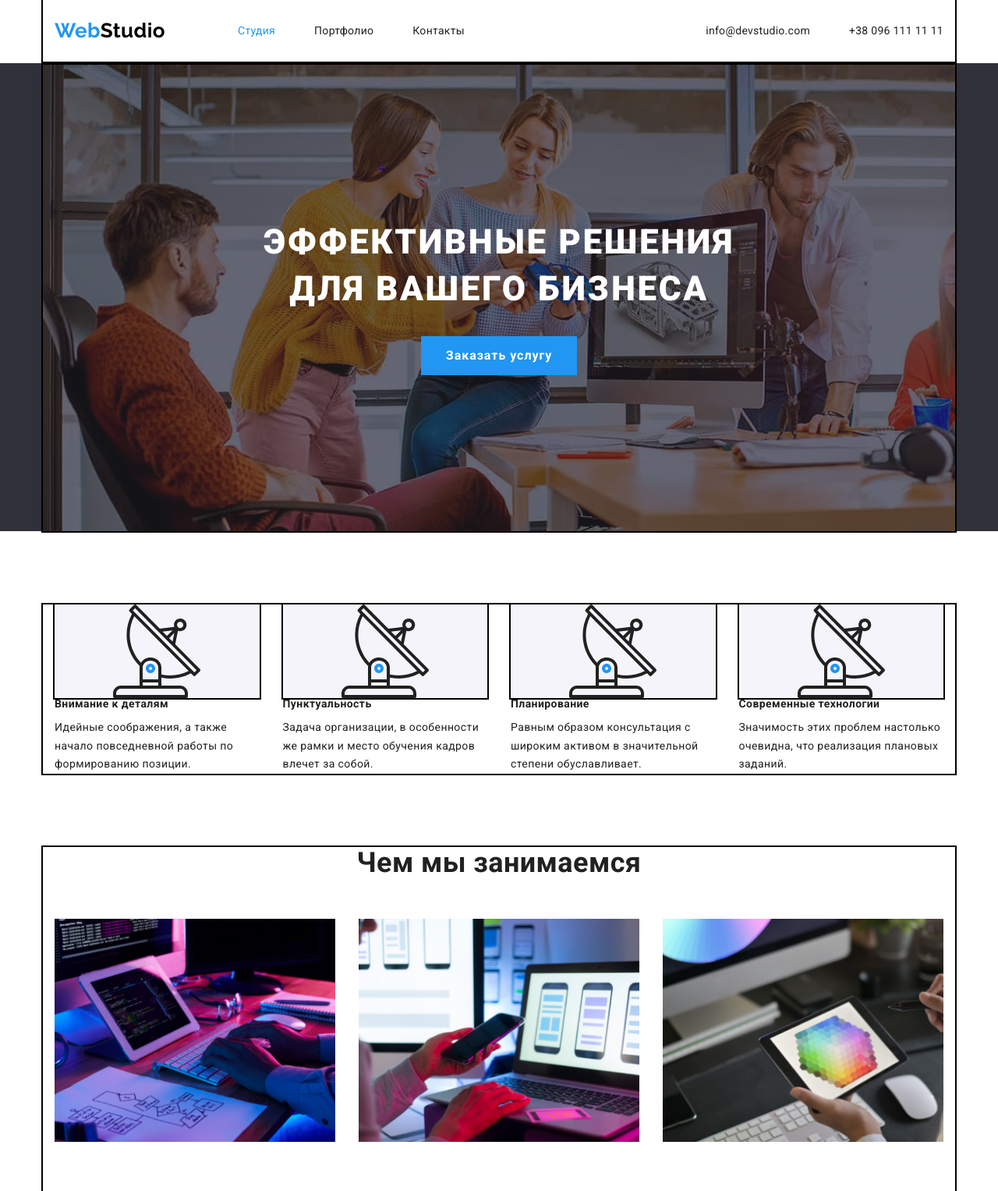
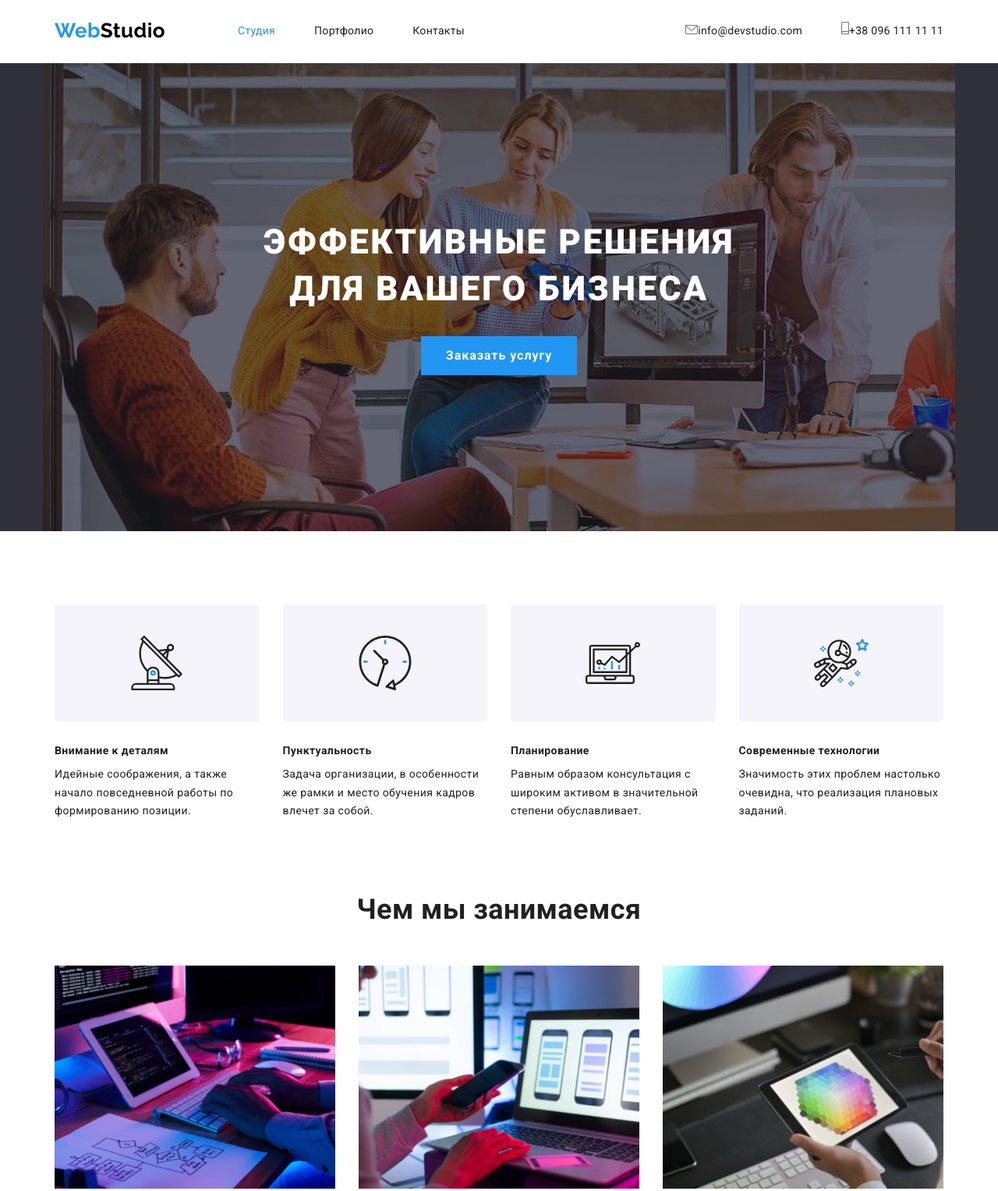
Before and after one commit to ArmatuRio/goit-markup-hw-04, a plain HTML site: page index.html in a window 1280 px wide. Shown: the top 1527 px of the page at 78% size. Drawn offline with Linux system fonts and the light colour scheme.

Commit message:
добавлены иконки в контейнер Особенности

```diff
--- a/css/styles.css
+++ b/css/styles.css
@@ -41,7 +41,7 @@ body {
 
 /* ====Контейнер==== */
 .container {
-  outline: 2px solid black;
+  /* outline: 2px solid black; */
   width: 1170px;
   margin: 0 auto;
   padding: 0 15px;
@@ -69,21 +69,21 @@ ul {
 }
 
 /* ===Header=== */
+.page-header {
+  border-bottom: 1px solid #ececec;
+}
 
 .page-header .container {
   display: flex;
   align-items: center;
   margin-bottom: 0;
   justify-content: space-between;
-  border-bottom: 1px solid #ececec;
 }
 
 .header-nav {
   display: flex;
   align-items: center;
 }
-
-/* Site nav */
 
 .site-nav > .item:not(:last-child) {
   margin-right: 50px;
@@ -97,21 +97,12 @@ ul {
 .site-nav-contacts {
   display: flex;
 }
-/* ===ICON=== */
-/* .site-nav-contacts .item .link::before {
-  content: '';
-  width: 20px;
-  height: 20px;
-  margin-right: 10px;
-  background-image: url('../images/envelope.svg');
-  background-size: contain;
-  background-repeat: no-repeat;
-  background-color: black;
-} */
 
 .site-nav-contacts > .item:not(:last-child) {
   margin-right: 50px;
 }
+
+/* Site nav */
 
 .site-nav .link,
 .site-nav-contacts .link,
@@ -136,6 +127,10 @@ ul {
 
 .site-nav .link.current {
   color: #2196f3;
+}
+
+.mailto-icon,
+.tel-icon {
 }
 
 /* hero */
@@ -193,8 +188,28 @@ ul {
 }
 
 /* Section  */
+
+/* ====Особенности==== */
+
 .section {
   padding-top: 94px;
+}
+
+.section-title.heading {
+  padding-top: 30px;
+}
+
+.container-icon {
+  display: block;
+  flex-wrap: wrap;
+  background-color: #f5f4fa;
+  border-radius: 4px;
+}
+
+.svg-icon {
+  width: 70px;
+  margin: auto;
+  display: flex;
 }
 
 .feature {
@@ -204,19 +219,7 @@ ul {
   margin-left: -30px;
 }
 
-.feature .list-item::before {
-  outline: 2px solid black;
-  display: block;
-  content: '';
-  height: 120px;
-  background-size: contain;
-  background-repeat: no-repeat;
-  background-position: center;
-  background-color: #f5f4fa;
-  background-image: url('../images/antenna\ 1.svg');
-}
-
-.feature > .list-item {
+.feature > .item {
   flex-basis: calc(100% / 4 - 30px);
   margin-left: 30px;
 }
@@ -274,6 +277,10 @@ ul {
   padding-bottom: 10px;
 }
 
+.card-group .item {
+  background-color: #ffffff;
+}
+
 .card-group {
   display: flex;
   flex-wrap: wrap;
@@ -287,9 +294,12 @@ ul {
   margin-left: 30px;
 }
 
+.section-command {
+  background-color: #f5f4fa;
+}
+
 .section-command .container {
   padding-top: 94px;
-  background-color: #f5f4fa;
 }
 
 .section-command .text-group {
@@ -339,8 +349,8 @@ ul {
   margin-left: -30px;
   margin-top: -30px;
 
-  box-shadow: 0px 1px 1px rgba(0, 0, 0, 0.12), 0px 4px 4px rgba(0, 0, 0, 0.06),
-    1px 4px 6px rgba(0, 0, 0, 0.16);
+  /* box-shadow: 0px 1px 1px rgba(0, 0, 0, 0.12), 0px 4px 4px rgba(0, 0, 0, 0.06),
+    1px 4px 6px rgba(0, 0, 0, 0.16); */
 }
 
 .card-work > .item {
--- a/index.html
+++ b/index.html
@@ -35,13 +35,18 @@
 
         <ul class="site-nav-contacts">
           <li class="item">
-            <a href="mailto:info@devstudio.com" class="link"
+            <a href="mailto:info@devstudio.com" class="link">
+              <svg class="mailto-icon" width="16px" height="12px">
+                <use href="./images/icons2.svg#icon-envelope"></use></svg
               >info@devstudio.com</a
             >
           </li>
-
           <li class="item">
-            <a href="tel:+380961111111" class="link">+38 096 111 11 11</a>
+            <a href="tel:+380961111111" class="link">
+              <svg class="tel-icon" width="10px" height="16px">
+                <use href="./images/icons2.svg#icon-smartphone"></use></svg
+              >+38 096 111 11 11</a
+            >
           </li>
         </ul>
       </div>
@@ -65,30 +70,55 @@
       <section class="section">
         <div class="container">
           <!-- <h2>Особенности</h2> -->
+
           <ul class="feature">
-            <li class="list-item icon-antenna">
-              <h3 class="section-title">Внимание к деталям</h3>
+            <li class="item">
+              <div class="container-icon">
+                <svg class="svg-icon">
+                  <use href="./images/icons2.svg#icon-antenna"></use>
+                </svg>
+              </div>
+
+              <h3 class="section-title heading">Внимание к деталям</h3>
               <p class="text">
                 Идейные соображения, а также начало повседневной работы по
                 формированию позиции.
               </p>
             </li>
-            <li class="list-item">
-              <h3 class="section-title">Пунктуальность</h3>
+            <li class="item">
+              <div class="container-icon">
+                <svg class="svg-icon">
+                  <use href="./images/icons2.svg#icon-clock"></use>
+                </svg>
+              </div>
+
+              <h3 class="section-title heading">Пунктуальность</h3>
               <p class="text">
                 Задача организации, в особенности же рамки и место обучения
                 кадров влечет за собой.
               </p>
             </li>
-            <li class="list-item">
-              <h3 class="section-title">Планирование</h3>
+            <li class="item">
+              <div class="container-icon">
+                <svg class="svg-icon">
+                  <use href="./images/icons2.svg#icon-diagram"></use>
+                </svg>
+              </div>
+
+              <h3 class="section-title heading">Планирование</h3>
               <p class="text">
                 Равным образом консультация с широким активом в значительной
                 степени обуславливает.
               </p>
             </li>
-            <li class="list-item">
-              <h3 class="section-title">Современные технологии</h3>
+            <li class="item">
+              <div class="container-icon">
+                <svg class="svg-icon">
+                  <use href="./images/icons2.svg#icon-astronaut"></use>
+                </svg>
+              </div>
+
+              <h3 class="section-title heading">Современные технологии</h3>
               <p class="text">
                 Значимость этих проблем настолько очевидна, что реализация
                 плановых заданий.
@@ -168,15 +198,6 @@
       </section>
     </main>
 
-    <section>
-      <div>
-        <h3>Постоянные клиенты</h3>
-        <ul>
-          <li></li>
-        </ul>
-      </div>
-    </section>
-
     <!-- Футер -->
     <!-- ===CONTAINER=== -->
 
```
Also changed, not shown: images/antenna 1.svg (deleted), images/envelope.svg (deleted), images/icons.svg (added), images/icons2.svg (added), images/member1 (1).jpg (deleted), images/member2 (1).jpg (deleted), images/member3 (1).jpg (deleted), images/member4 (1).jpg (deleted), images/smartphone.svg (deleted), 1 other file.
